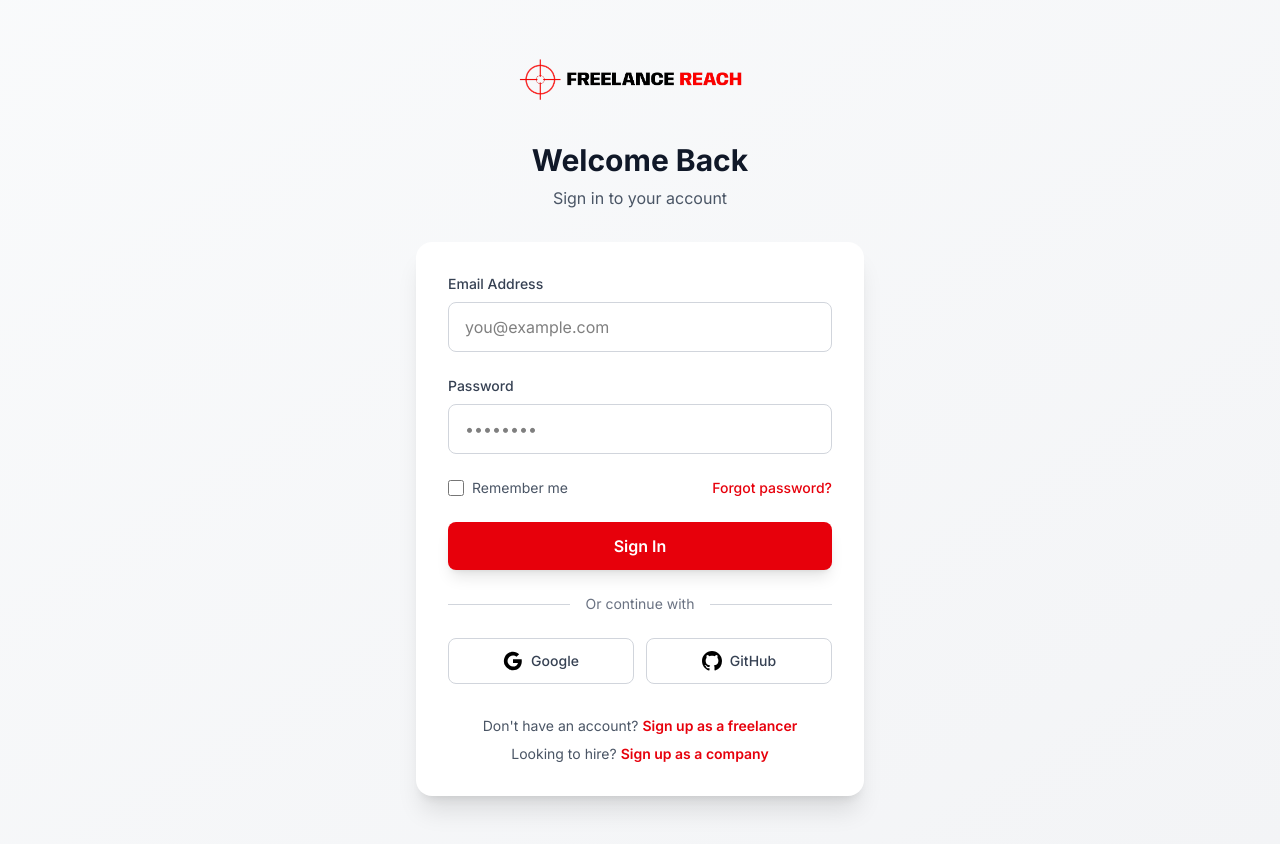
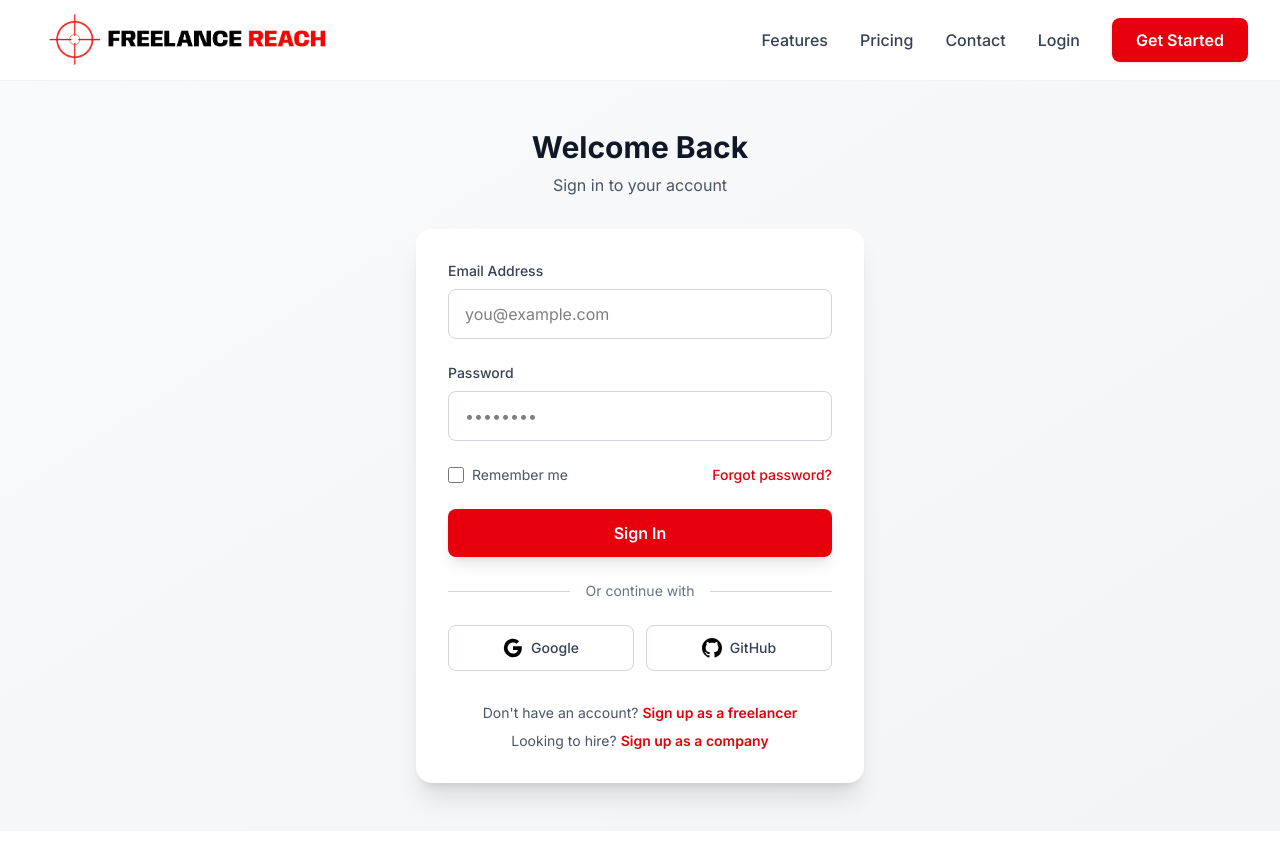
Before and after one commit to Akil-Ismail/FreeLanceReach, a Next.js app in the folder frontend/: page /login in a window 1280 px wide. Built offline with nearby package versions, Linux system fonts and the light colour scheme.

Commit message:
Refactor Login, Signup, and CompanySignup pages to include Header component and remove logo images

```diff
--- a/frontend/src/app/login/page.tsx
+++ b/frontend/src/app/login/page.tsx
@@ -2,8 +2,7 @@
 
 import { useState } from "react";
 import Link from "next/link";
-import Image from "next/image";
-import logo from "../../../public/logo1.png";
+import Header from "@/components/landing/Header";
 
 export default function LoginPage() {
   const [formData, setFormData] = useState({
@@ -18,18 +17,13 @@ export default function LoginPage() {
   };
 
   return (
-    <div className="min-h-screen bg-gradient-to-br from-gray-50 to-gray-100 flex items-center justify-center px-4 py-12">
+    <div className="min-h-screen bg-gradient-to-br from-gray-50 to-gray-100">
+      <Header />
+      <div className="flex items-center justify-center px-4 py-12">
         <div className="w-full max-w-md">
-        {/* Logo */}
+          {/* Page Title */}
           <div className="text-center mb-8">
-          <Link href="/" className="inline-block">
-            <Image
-              src={logo}
-              alt="FreelanceReach"
-              className="h-16 w-auto mx-auto"
-            />
-          </Link>
-          <h1 className="mt-6 text-3xl font-bold text-gray-900">
+            <h1 className="text-3xl font-bold text-gray-900">
               Welcome Back
             </h1>
             <p className="mt-2 text-gray-600">Sign in to your account</p>
@@ -175,5 +169,6 @@ export default function LoginPage() {
         </div>
       </div>
       </div>
+    </div>
   );
 }
--- a/frontend/src/app/signup/company/page.tsx
+++ b/frontend/src/app/signup/company/page.tsx
@@ -2,8 +2,7 @@
 
 import { useState } from "react";
 import Link from "next/link";
-import Image from "next/image";
-import logo from "../../../../public/logo1.png";
+import Header from "@/components/landing/Header";
 
 const companySizes = [
   "1-10 employees",
@@ -60,18 +59,13 @@ export default function CompanySignupPage() {
   };
 
   return (
-    <div className="min-h-screen bg-gradient-to-br from-gray-50 to-gray-100 py-12 px-4">
+    <div className="min-h-screen bg-gradient-to-br from-gray-50 to-gray-100">
+      <Header />
+      <div className="py-12 px-4">
         <div className="max-w-2xl mx-auto">
-        {/* Logo */}
+          {/* Page Title */}
           <div className="text-center mb-8">
-          <Link href="/" className="inline-block">
-            <Image
-              src={logo}
-              alt="FreelanceReach"
-              className="h-16 w-auto mx-auto"
-            />
-          </Link>
-          <h1 className="mt-6 text-3xl font-bold text-gray-900">
+            <h1 className="text-3xl font-bold text-gray-900">
               Join as a Company
             </h1>
             <p className="mt-2 text-gray-600">
@@ -393,5 +387,6 @@ export default function CompanySignupPage() {
         </div>
         </div>
       </div>
+    </div>
   );
 }
--- a/frontend/src/app/signup/page.tsx
+++ b/frontend/src/app/signup/page.tsx
@@ -2,8 +2,7 @@
 
 import { useState } from "react";
 import Link from "next/link";
-import Image from "next/image";
-import logo from "../../../public/logo1.png";
+import Header from "@/components/landing/Header";
 
 const freelanceCategories = [
   "Software Engineer",
@@ -65,18 +64,13 @@ export default function SignupPage() {
   };
 
   return (
-    <div className="min-h-screen bg-gradient-to-br from-gray-50 to-gray-100 py-12 px-4">
+    <div className="min-h-screen bg-gradient-to-br from-gray-50 to-gray-100">
+      <Header />
+      <div className="py-12 px-4">
         <div className="max-w-2xl mx-auto">
-        {/* Logo */}
+          {/* Page Title */}
           <div className="text-center mb-8">
-          <Link href="/" className="inline-block">
-            <Image
-              src={logo}
-              alt="FreelanceReach"
-              className="h-16 w-auto mx-auto"
-            />
-          </Link>
-          <h1 className="mt-6 text-3xl font-bold text-gray-900">
+            <h1 className="text-3xl font-bold text-gray-900">
               Join as a Freelancer
             </h1>
             <p className="mt-2 text-gray-600">
@@ -384,5 +378,6 @@ export default function SignupPage() {
         </div>
         </div>
       </div>
+    </div>
   );
 }
```
Lines whose indentation alone changed are shown as unchanged.
